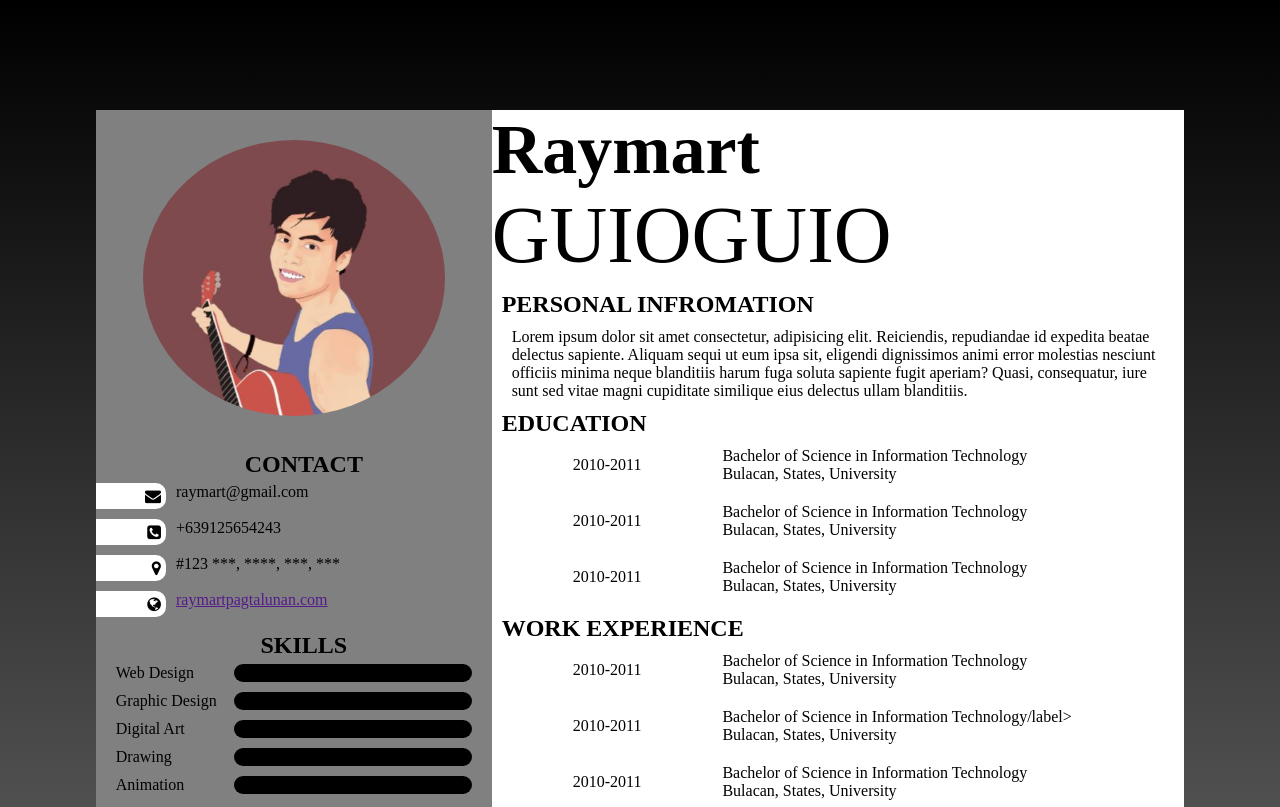
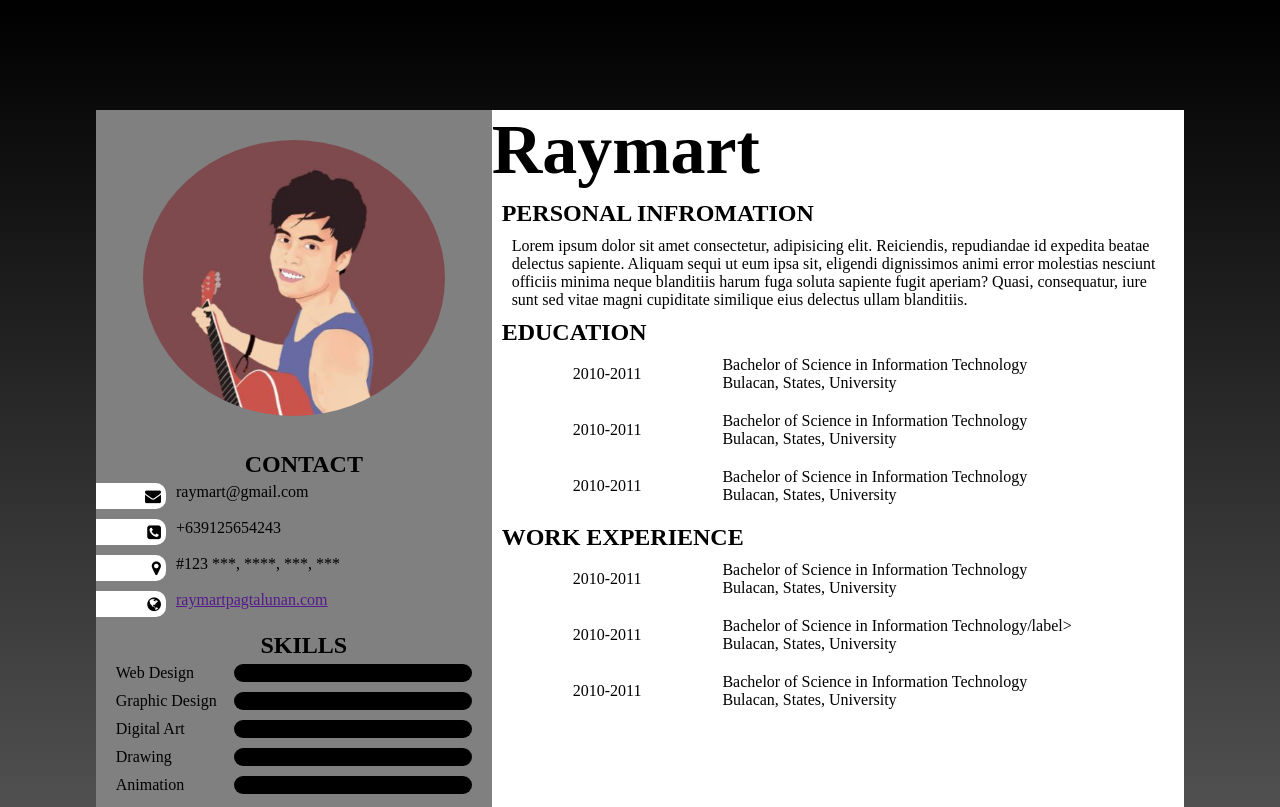
Before and after one commit to rymrtpgg/RESUME-TEMPLATE, a plain HTML site: page index.html in a window 1280 px wide. Shown: the top 807 px of the page. Drawn offline with Linux system fonts and the light colour scheme.

Commit message:
Update index.html

```diff
--- a/index.html
+++ b/index.html
@@ -167,7 +167,7 @@
         <div class="right">
             <div class="mainNameCon">
                 <h1 class="name">Raymart</h1>
-                <span class="lname" >GUIOGUIO</span>
+                <span class="lname" ></span>
             </div>
 
             <h2>PERSONAL INFROMATION</h2>
```
